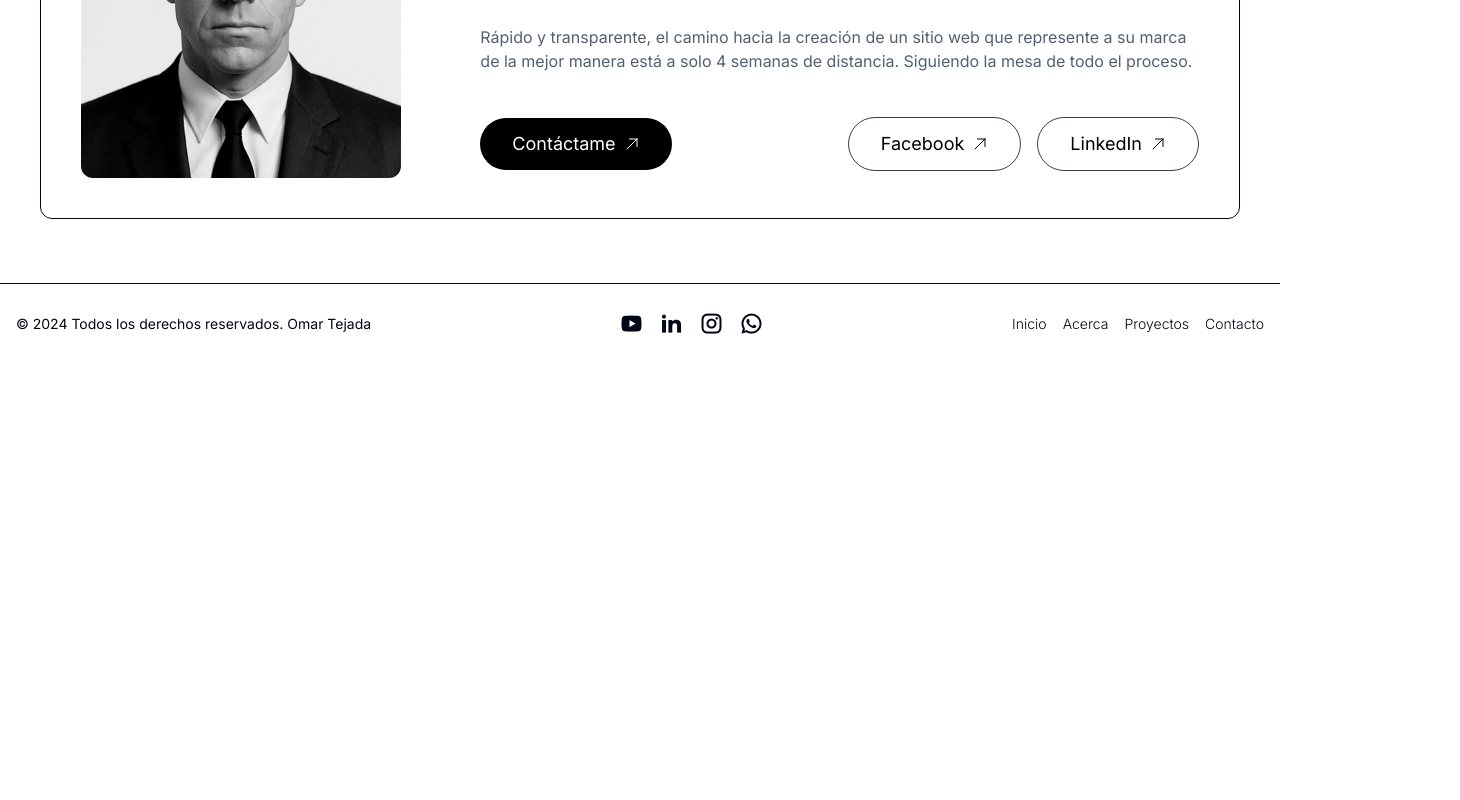
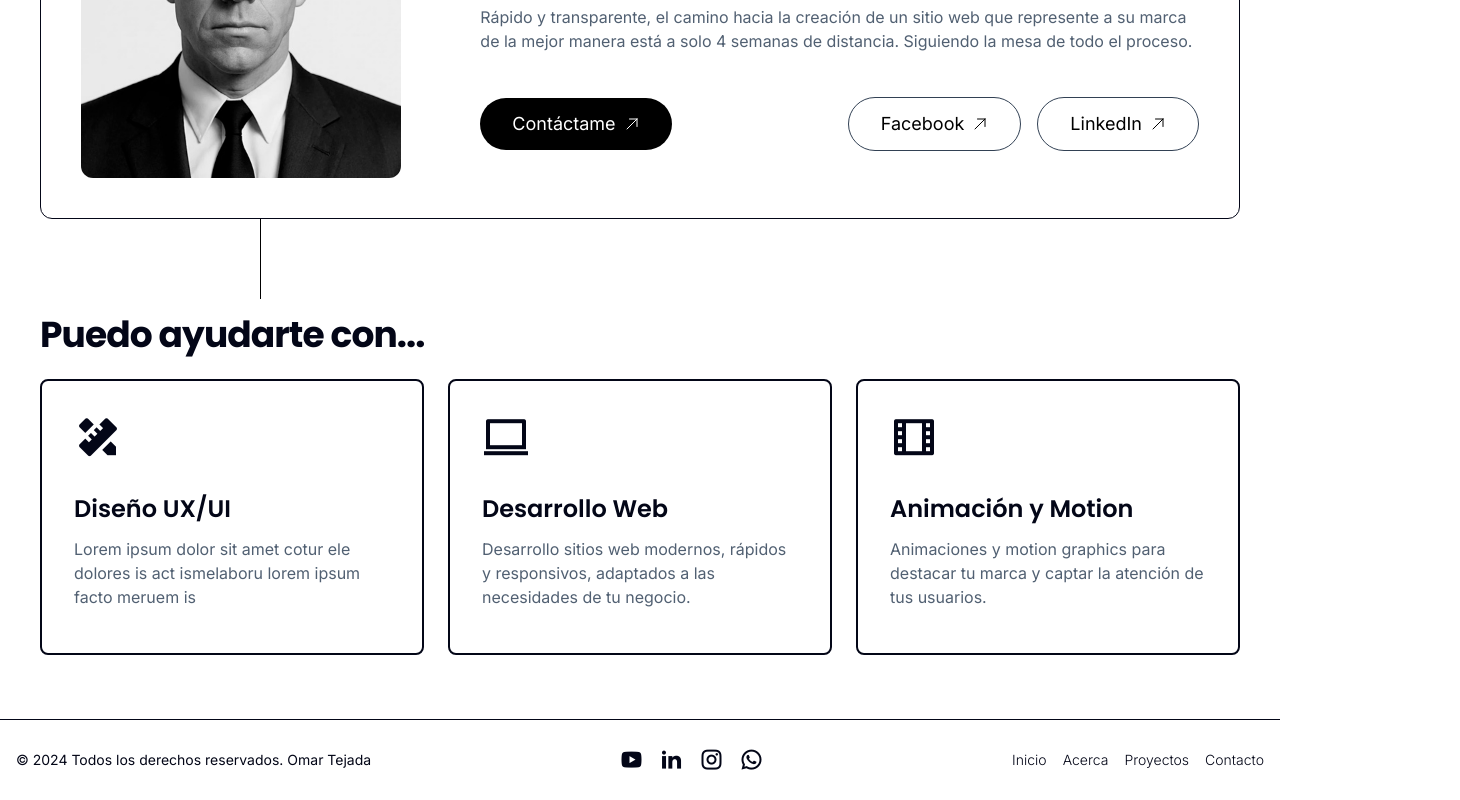
Before and after one commit to fullstackboss/thebigweb, a Vue app: page / in a window 1280 px wide. Shown: the part 712-1512 px from the top of the page, 1460 px wide, since content can reach past the window. Before the commit the page ends 1076 px from the top, so only its background shows below. Built offline with nearby package versions, Linux system fonts and the light colour scheme.

Commit message:
implmentando seccion servicios

```diff
--- /dev/null
+++ b/src/components/ServiceCard.vue
@@ -0,0 +1,30 @@
+<template>
+  <div class="max-w-md mx-auto rounded-lg overflow-hidden border-2 p-8" :style="{ borderColor: 'var(--color-border)' }">
+    <div class="mb-8 flex justify-center lg:justify-start">
+      <div :class="icon + ' text-5xl'" :style="{ color: 'var(--color-textoresalta)' }"></div>
+    </div>
+    <h2 class="tit-compo mb-2 text-center lg:text-left">{{ title }}</h2>
+    <p class="text-parrafo text-center lg:text-left">
+      {{ description }}
+    </p>
+  </div>
+</template>
+
+<script setup>
+import { defineProps } from 'vue'
+
+defineProps({
+  icon: {
+    type: String,
+    required: true
+  },
+  title: {
+    type: String,
+    required: true
+  },
+  description: {
+    type: String,
+    required: true
+  }
+})
+</script>
--- a/src/pages/Home.vue
+++ b/src/pages/Home.vue
@@ -21,7 +21,7 @@
         </div>
         <div class="order-1 lg:order-2">
           <!-- Animación Rive -->
-          <div class="w-full flex justify-center items-center py-0 lg:py-8 bg-blue-0">
+          <div class="w-full flex justify-center items-center py-0 lg:py-8">
             <canvas ref="riveCanvas" width="400" height="400" class="max-w-full h-auto" style="height: 340px;" ></canvas>
           </div>
         </div>
@@ -33,8 +33,8 @@
   </section>
 
   <!-- SOY OMAR -->
-  <div class="container my-12">
-    <div class="border  rounded-xl flex lg:flex-row md:flex-col flex-col" style="border-color: var(--color-border);">
+  <div class="container mt-12">
+    <div class="border rounded-xl flex lg:flex-row md:flex-col flex-col" style="border-color: var(--color-border);">
       <div class="lg:w-4/12 w-full flex justify-center">
         <div class="relative -top-[40px] lg:-top-[40px] md:-top-[50px] p-5 lg:p-0 rounded-xl">
           <img class="rounded-xl object-contain w-72 xl:w-80 lg:w-64 md:w-80"
@@ -92,8 +92,33 @@
     </div>
   </div>
 
-
-
+  <!--LINEA-->
+  <div class="container border-l border-black lg:ml-[220px] ml-[130px] pl-8 py-10">
+  </div>
+  <!-- SERVICIOS -->
+  <div class="container mb-12 mt-4">
+    <div class="col-span-12">
+    <div class="tit-mediano mb-6">Puedo ayudarte con...</div>
+  </div>
+<div class="grid grid-cols-1 md:grid-cols-2 lg:grid-cols-3 gap-2 md:gap-4 lg:gap-6">
+ <!-- Columnas -->
+ <ServiceCard
+    icon="ri-pencil-ruler-2-fill"
+    title="Diseño UX/UI"
+    description="Lorem ipsum dolor sit amet cotur ele dolores is act ismelaboru lorem ipsum facto meruem is"
+  />
+  <ServiceCard
+    icon="ri-macbook-line"
+    title="Desarrollo Web"
+    description="Desarrollo sitios web modernos, rápidos y responsivos, adaptados a las necesidades de tu negocio."
+  />
+  <ServiceCard
+    icon="ri-film-line"
+    title="Animación y Motion"
+    description="Animaciones y motion graphics para destacar tu marca y captar la atención de tus usuarios."
+  />
+</div>
+  </div>
 
 
 </template>
@@ -104,6 +129,7 @@ import { getCurrentTheme } from '../theme.js'
 import fotoLight from '../assets/fotos/foto-light.jpg'
 import fotoDark from '../assets/fotos/foto-dark.jpg'
 import Button from '../components/Button.vue'
+import ServiceCard from '../components/ServiceCard.vue'
 
 const currentTheme = ref(getCurrentTheme())
 let observer
--- a/src/style.css
+++ b/src/style.css
@@ -28,13 +28,19 @@ body {
 }
 /* TIT BLOQUE */
 .tit-mediano {
-  @apply font-poppins text-xl sm:text-2xl md:text-3xl lg:text-4xl font-bold tracking-tight my-3 md:my-5;
+  @apply font-poppins text-2xl sm:text-2xl md:text-3xl lg:text-4xl font-bold tracking-tight;
   color: var(--color-textoresalta);
 }
 /* PRE SECCION */
 .tit-normal {
   @apply font-poppins text-lg sm:text-xl md:text-2xl lg:text-lg font-light my-2 md:mb-2;
   color: var(--color-textomedio);
+}
+
+/* TIT COMPONENT */
+.tit-compo {
+  @apply font-poppins text-2xl sm:text-2xl md:text-2xl lg:text-2xl font-semibold my-2 md:mb-2;
+  color: var(--color-textoresalta);
 }
 
 
@@ -45,7 +51,7 @@ body {
 
 /* PARRAFO */
 .text-parrafo {
-  @apply font-inter text-xl sm:text-xl md:text-base font-normal my-2 md:my-3;
+  @apply font-inter text-base sm:text-base md:text-base font-normal my-2 md:my-3;
   color: var(--color-textomedio);
 }
 .text-small {
```
